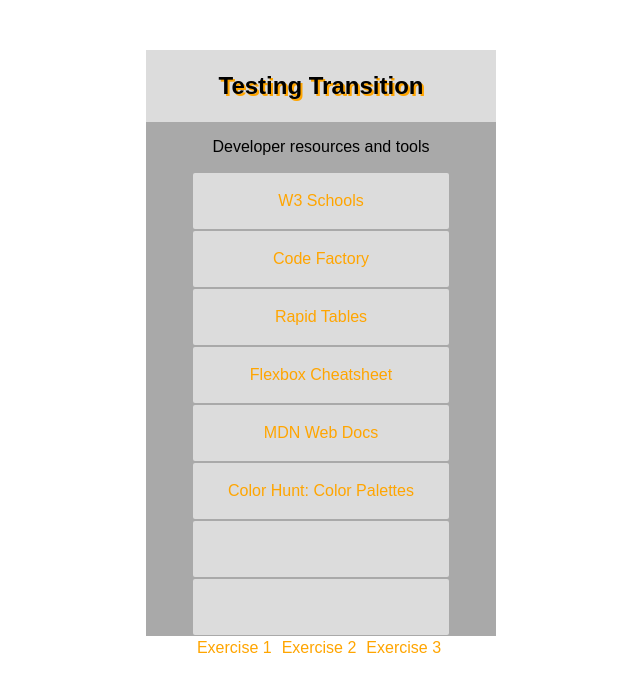
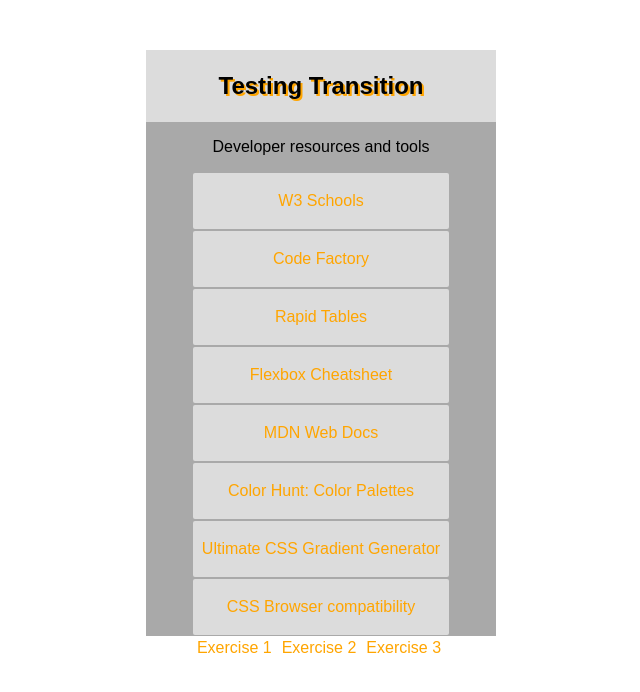
Before and after one commit to Cosmic0wl/FSWD70-CSS3-DAY03-Valentina-Acilio-Daniele, a plain HTML site: page Basic Exercise/basic1.html in a window 1280 px wide. Shown: the whole page, without its empty margins (321-961 px from the left). Drawn offline with Linux system fonts and the light colour scheme.

Commit message:
basic links

```diff
--- a/Basic Exercise/basic1.html
+++ b/Basic Exercise/basic1.html
@@ -104,8 +104,8 @@
                 <li><a href="https://yoksel.github.io/flex-cheatsheet/#display" target="_blank">Flexbox Cheatsheet</a></li>
                 <li><a href="https://developer.mozilla.org/en-US/" target="_blank">MDN Web Docs</a></li>
                 <li><a href="https://colorhunt.co/" target="_blank">Color Hunt: Color Palettes</a></li>
-                <li><a href=""></a></li>
-                <li><a href=""></a></li>
+                <li><a href="https://www.colorzilla.com/gradient-editor/">Ultimate CSS Gradient Generator</a></li>
+                <li><a href="https://caniuse.com/">CSS Browser compatibility</a></li>
             </div>
         </div>
         <footer>
```
